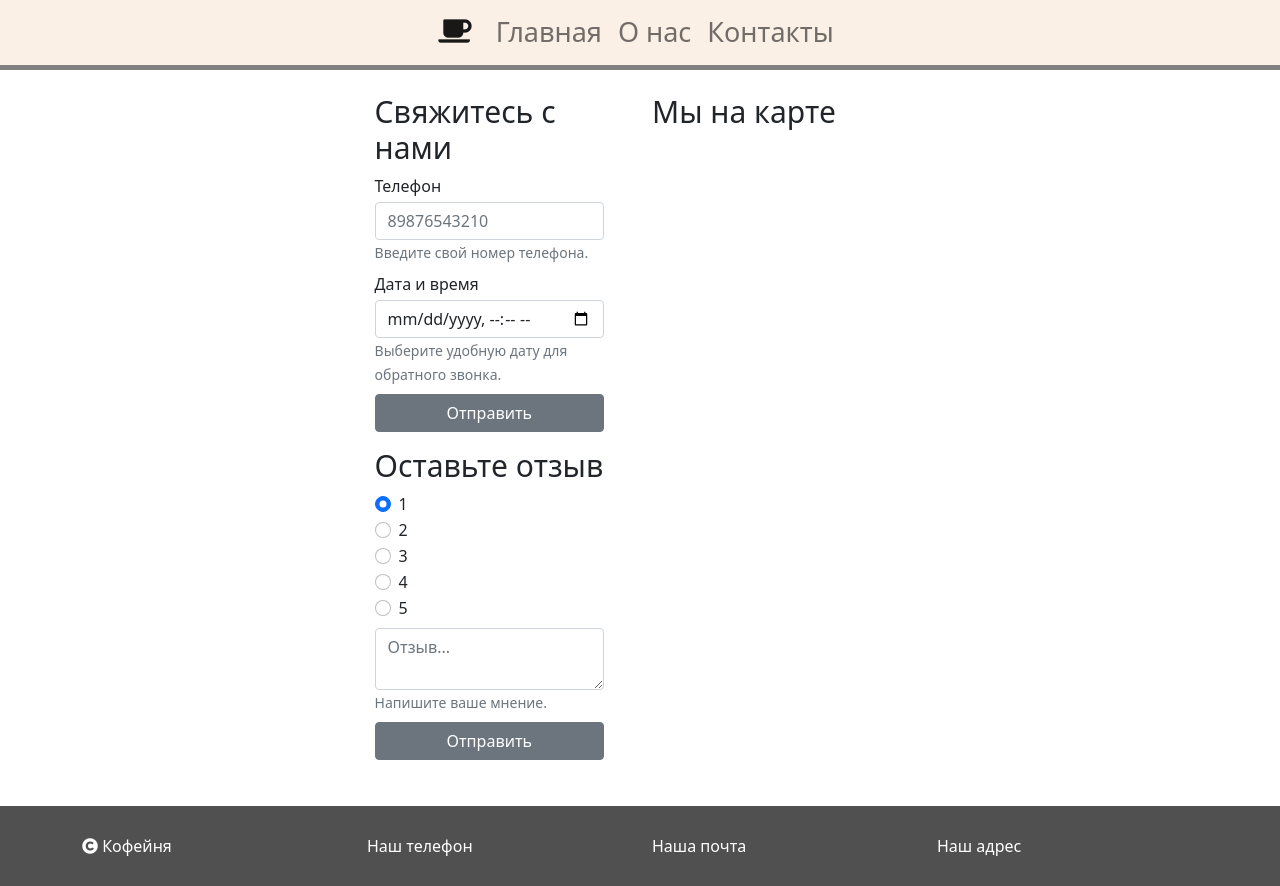
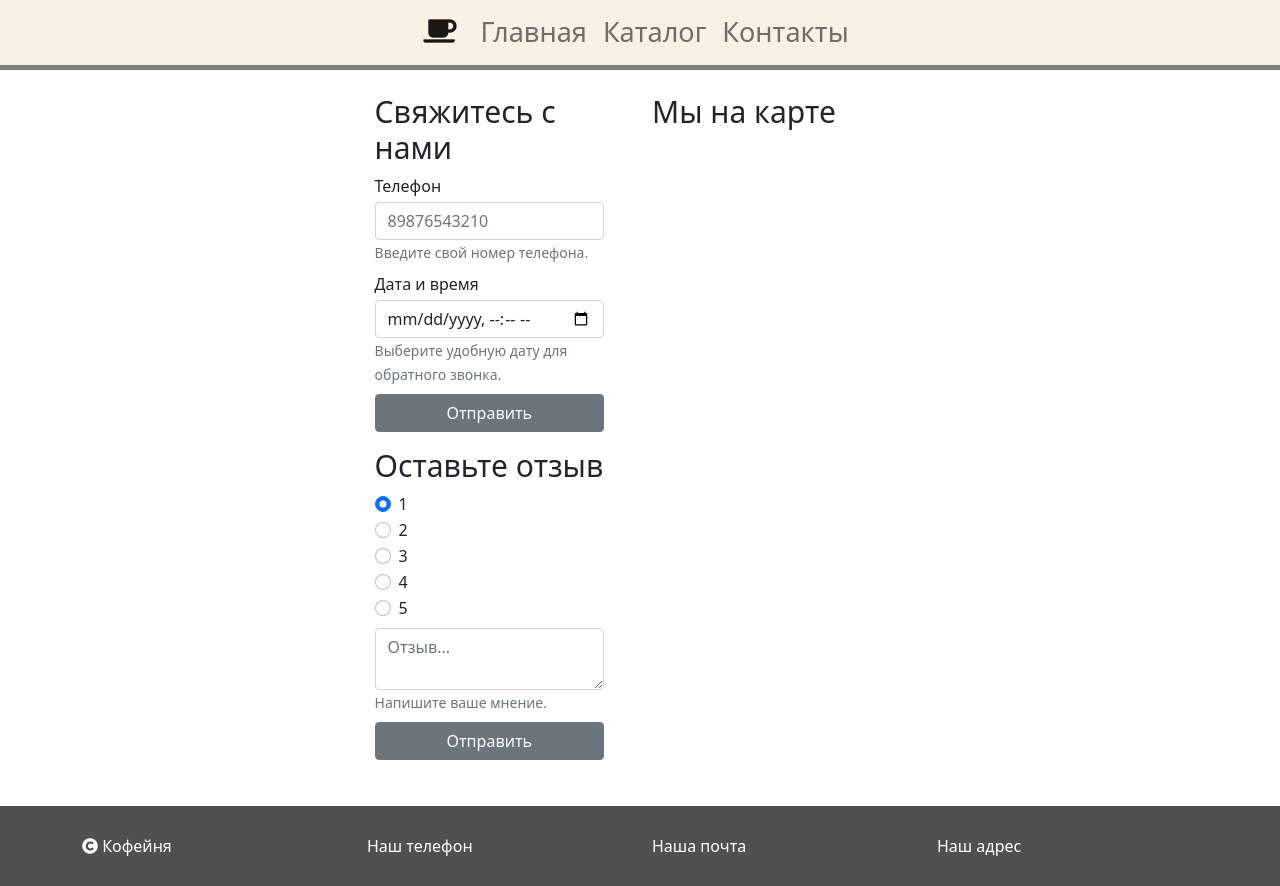
Before and after one commit to EgSergeenko/web_itmo, a website: page contact.html in a window 1280 px wide. Drawn offline with nearby package versions, Linux system fonts and the light colour scheme.

Commit message:
Change contacts to go to catalog.

```diff
--- a/contact.html
+++ b/contact.html
@@ -22,7 +22,7 @@
                 <a class="nav-link n" href="index.html">Главная</a>
             </li>
             <li class="nav-item">
-                <a class="nav-link" href="#">О нас</a>
+                <a class="nav-link" href="product_description.html">Каталог</a>
             </li>
             <li class="nav-item">
                 <a class="nav-link" href="contact.html">Контакты</a>
```
